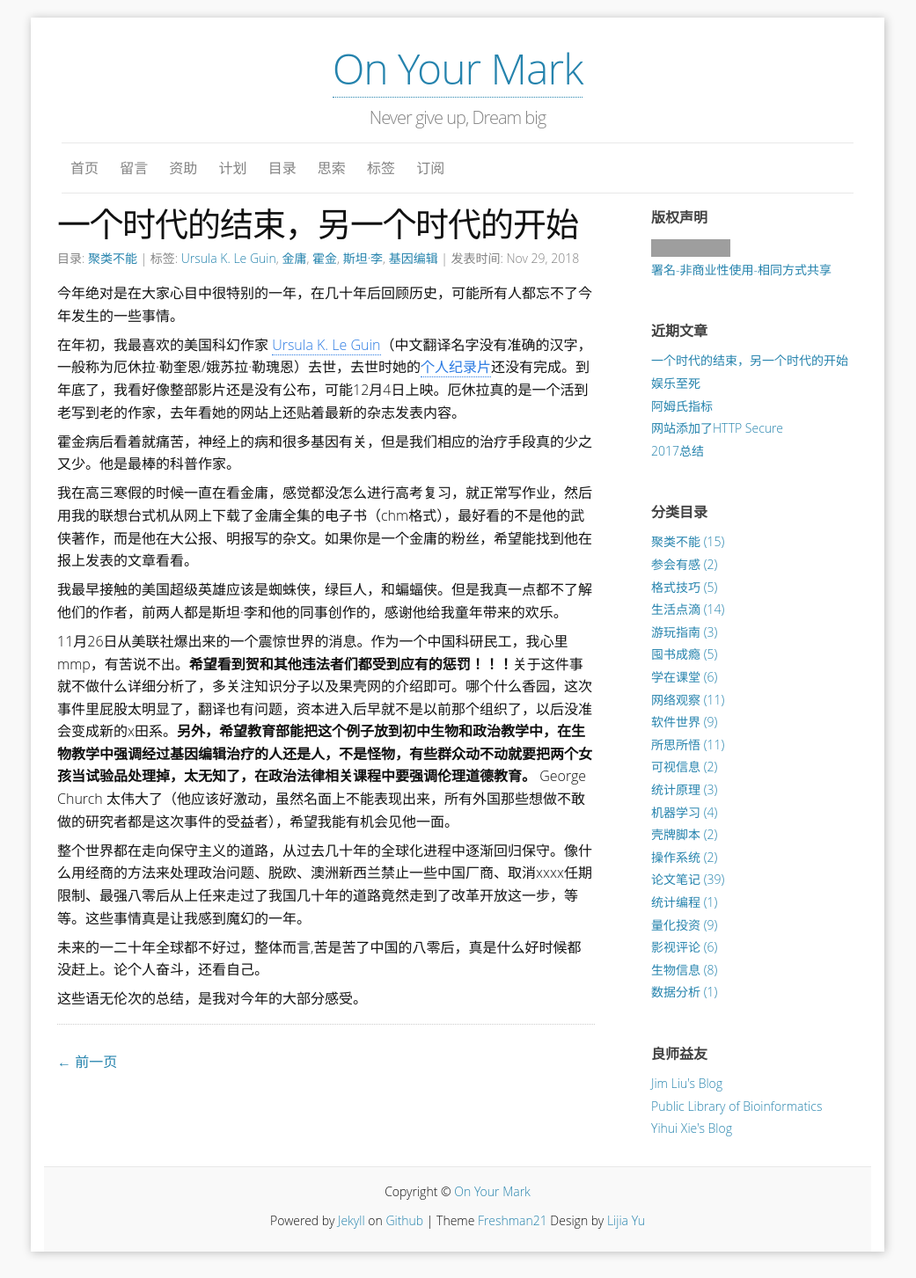
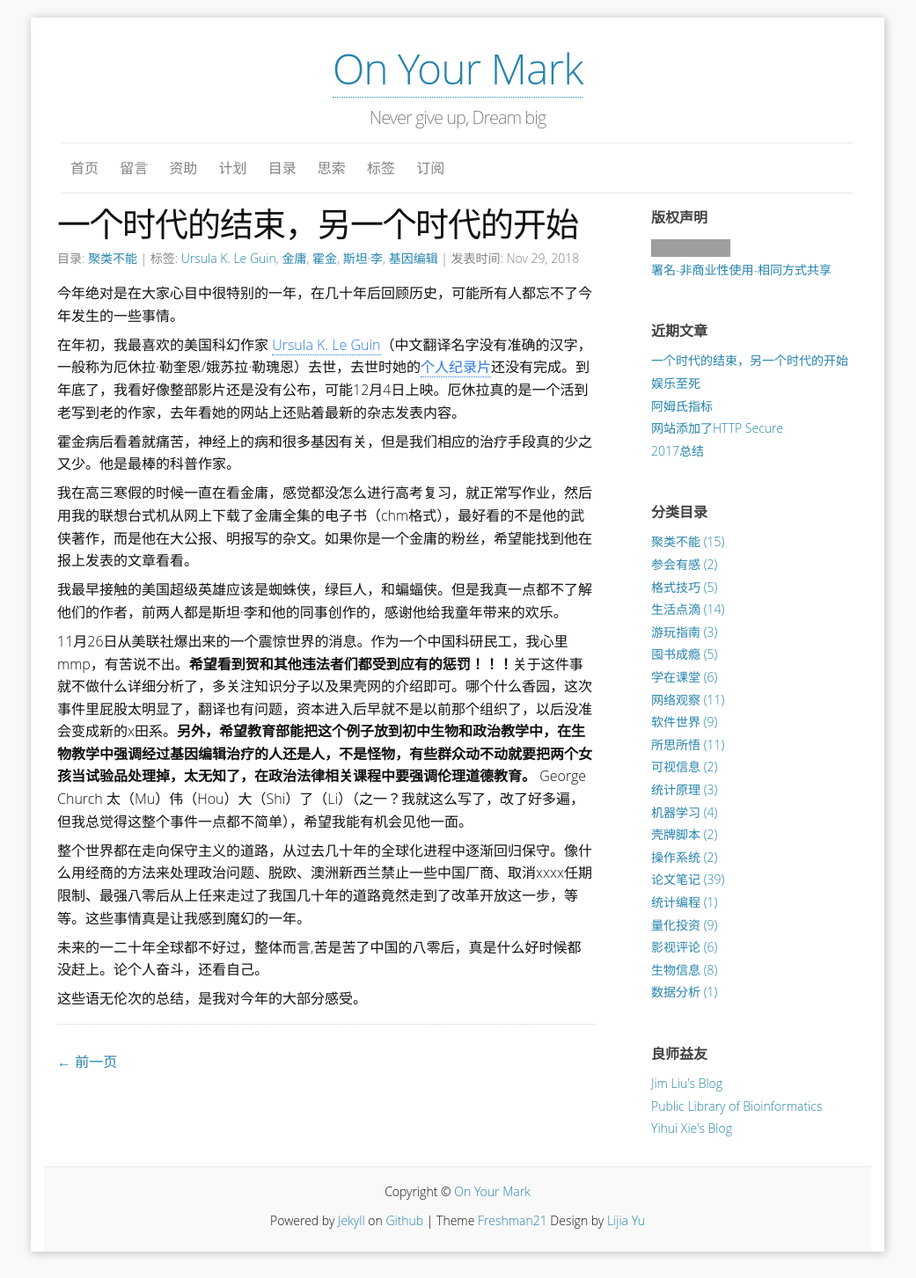
Before and after one commit to yulijia/cn, a Jekyll site: the page built from _posts/2018-11-29-the-first-year-of-an-era.md, in a window 1280 px wide. Shown: the whole page at 88% size, without its empty margins (120-1161 px from the left). Built offline with Jekyll 4.4.1, drawn with Linux system fonts in a browser that asks for light colours; comment, search, counter and statistics services are not loaded; grey boxes are pictures that could not be loaded.

Commit message:
final update

```diff
--- a/_posts/2018-11-29-the-first-year-of-an-era.md
+++ b/_posts/2018-11-29-the-first-year-of-an-era.md
@@ -22,7 +22,7 @@ tags:
 
 我最早接触的美国超级英雄应该是蜘蛛侠，绿巨人，和蝙蝠侠。但是我真一点都不了解他们的作者，前两人都是斯坦·李和他的同事创作的，感谢他给我童年带来的欢乐。
 
-11月26日从美联社爆出来的一个震惊世界的消息。作为一个中国科研民工，我心里mmp，有苦说不出。**希望看到贺和其他违法者们都受到应有的惩罚！！！**关于这件事就不做什么详细分析了，多关注知识分子以及果壳网的介绍即可。哪个什么香园，这次事件里屁股太明显了，翻译也有问题，资本进入后早就不是以前那个组织了，以后没准会变成新的x田系。**另外，希望教育部能把这个例子放到初中生物和政治教学中，在生物教学中强调经过基因编辑治疗的人还是人，不是怪物，有些群众动不动就要把两个女孩当试验品处理掉，太无知了，在政治法律相关课程中要强调伦理道德教育。** George Church 太伟大了（他应该好激动，虽然名面上不能表现出来，所有外国那些想做不敢做的研究者都是这次事件的受益者），希望我能有机会见他一面。
+11月26日从美联社爆出来的一个震惊世界的消息。作为一个中国科研民工，我心里mmp，有苦说不出。**希望看到贺和其他违法者们都受到应有的惩罚！！！**关于这件事就不做什么详细分析了，多关注知识分子以及果壳网的介绍即可。哪个什么香园，这次事件里屁股太明显了，翻译也有问题，资本进入后早就不是以前那个组织了，以后没准会变成新的x田系。**另外，希望教育部能把这个例子放到初中生物和政治教学中，在生物教学中强调经过基因编辑治疗的人还是人，不是怪物，有些群众动不动就要把两个女孩当试验品处理掉，太无知了，在政治法律相关课程中要强调伦理道德教育。** George Church 太（Mu）伟（Hou）大（Shi）了（Li）（之一？我就这么写了，改了好多遍，但我总觉得这整个事件一点都不简单），希望我能有机会见他一面。
 
 整个世界都在走向保守主义的道路，从过去几十年的全球化进程中逐渐回归保守。像什么用经商的方法来处理政治问题、脱欧、澳洲新西兰禁止一些中国厂商、取消xxxx任期限制、最强八零后从上任来走过了我国几十年的道路竟然走到了改革开放这一步，等等。这些事情真是让我感到魔幻的一年。
 
```
